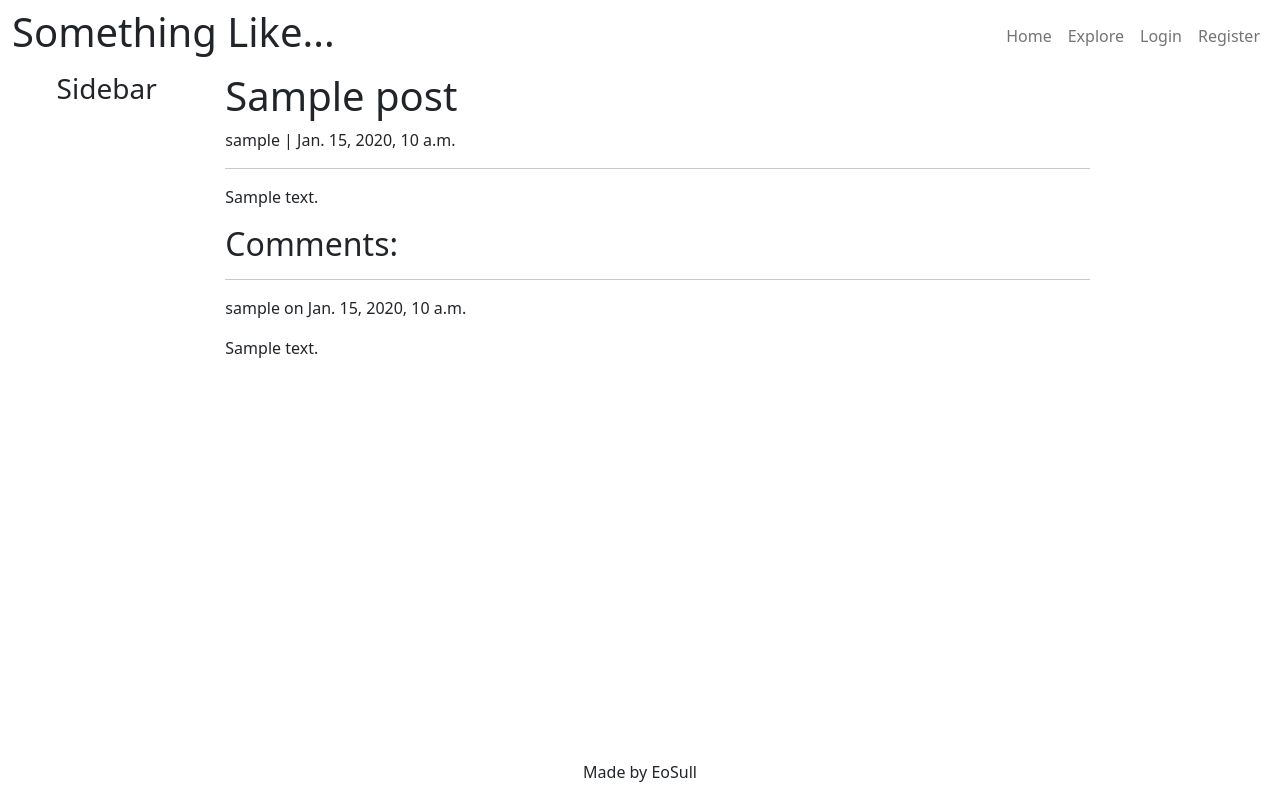
After one commit to eosull/Something-Like, a Django app: a page that uses templates/base.html in a window 1280 px wide. The commit adds this page. Run offline with Django 4.2, Linux system fonts and the light colour scheme; tables that the repository leaves empty hold one stand-in row (values such as "Sample post").

Commit message:
feat:add post detail page and connected home & explore nav links

```diff
--- a/blog/urls.py
+++ b/blog/urls.py
@@ -4,4 +4,5 @@ from django.urls import path
 urlpatterns = [
     path('', views.PostList.as_view(), name='home'),
     path('explore', views.ExplorePosts.as_view(), name='explore'),
+    path('<slug:slug>/', views.PostDetail.as_view(), name='post_detail'),
 ]
--- a/blog/views.py
+++ b/blog/views.py
@@ -1,5 +1,5 @@
-from django.shortcuts import render
-from django.views import generic
+from django.shortcuts import render, get_object_or_404
+from django.views import generic, View
 from .models import Post
 
 
@@ -15,3 +15,21 @@ class ExplorePosts(generic.ListView):
     queryset = Post.objects.order_by('-created_at')
     template_name = 'explore.html'
     paginate_by = 6
+
+
+class PostDetail(View):
+
+    def get(self, request, slug, *arg, **kwargs):
+        queryset = Post.objects
+        post = get_object_or_404(queryset, slug=slug)
+        comments = post.comments.filter(approved=True).order_by('created_at')
+
+        return render(
+            request,
+            "post_detail.html",
+            {
+                "all_posts": queryset,
+                "post": post,
+                "comments": comments,
+            },
+        )
--- a/something_like/urls.py
+++ b/something_like/urls.py
@@ -22,5 +22,5 @@ urlpatterns = [
     path('admin/', admin.site.urls),
     path('summernote/', include('django_summernote.urls')),
     path('', include('blog.urls'), name='blog_urls'),
-    path('explore', include('blog.urls'), name='blog_urls'),
+
 ]
--- a/templates/base.html
+++ b/templates/base.html
@@ -16,10 +16,10 @@
 
             <ul class="navbar-nav">
                 <li class="nav-item">
-                    <a class="nav-link" href="#">Home</a>
+                    <a class="nav-link" href="{% url 'home' %}">Home</a>
                 </li>
                 <li class="nav-item">
-                    <a class="nav-link" href="#">Explore</a>
+                    <a class="nav-link" href="{% url 'explore' %}">Explore</a>
                 </li>
                 <li class="nav-item">
                     <a class="nav-link" href="#">Login</a>
--- a/templates/explore.html
+++ b/templates/explore.html
@@ -28,7 +28,9 @@
                         <div class="col-md-6">
                             <div class="card mb-6">
                                 <div class="card-body">
-                                    <h2 class="card-title">{{ post.title }}</h2>
+                                    <a href="{% url 'post_detail' post.slug %}">
+                                        <h2 class="card-title">{{ post.title }}</h2>
+                                    </a>
                                     <p class="card-text">{{ post.author }}</p>
                                     <p class="card-text">{{ post.category }}</p>
                                     <p class="card-text">{{ post.created_at }}</p>
--- a/templates/index.html
+++ b/templates/index.html
@@ -16,7 +16,9 @@
                     <div class="col-md-4">
                         <div class="card mb-4">
                             <div class="card-body">
+                                <a href="{% url 'post_detail' post.slug %}">
                                 <h2 class="card-title">{{ post.title }}</h2>
+                                </a>
                                 <p class="card-text">{{ post.author }}</p>
                                 <p class="card-text">{{ post.created_at }}</p>
                             </div>
--- /dev/null
+++ b/templates/post_detail.html
@@ -0,0 +1,29 @@
+{% extends 'base.html' %}
+{% block content %}
+
+<div class="container-fluid">
+    <div class="row">
+        <div class="col-2 text-center">
+            <h3>Sidebar</h3>
+        </div>
+        <div class="col-10">
+            <div class="row">
+                <div class="col-10">
+                    <h1>{{ post.title }}</h1>
+                    <p>{{ post.author }} | {{ post.created_at }}</p>
+                    <hr>
+                    <p>{{ post.body_text | safe }}</p>
+                    <h2>Comments:</h2>
+                    {% for comment in comments %}
+                    <hr>
+                    <p>{{ comment.author }} on {{ comment.created_at }}</p>
+                    <p>{{ comment.body_text }}</p>
+                    {% endfor %}
+                </div>
+            </div>
+        </div>
+    </div>
+
+</div>
+
+{% endblock content %}
```
